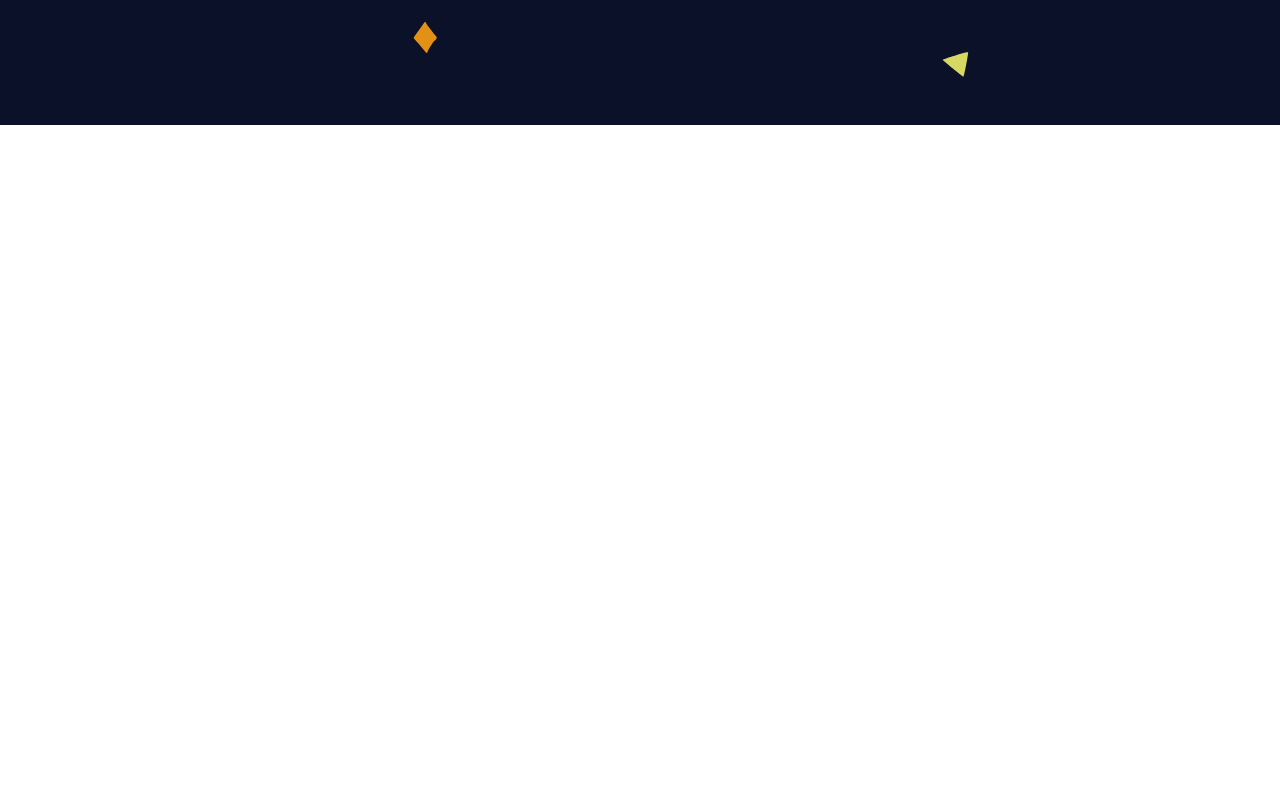
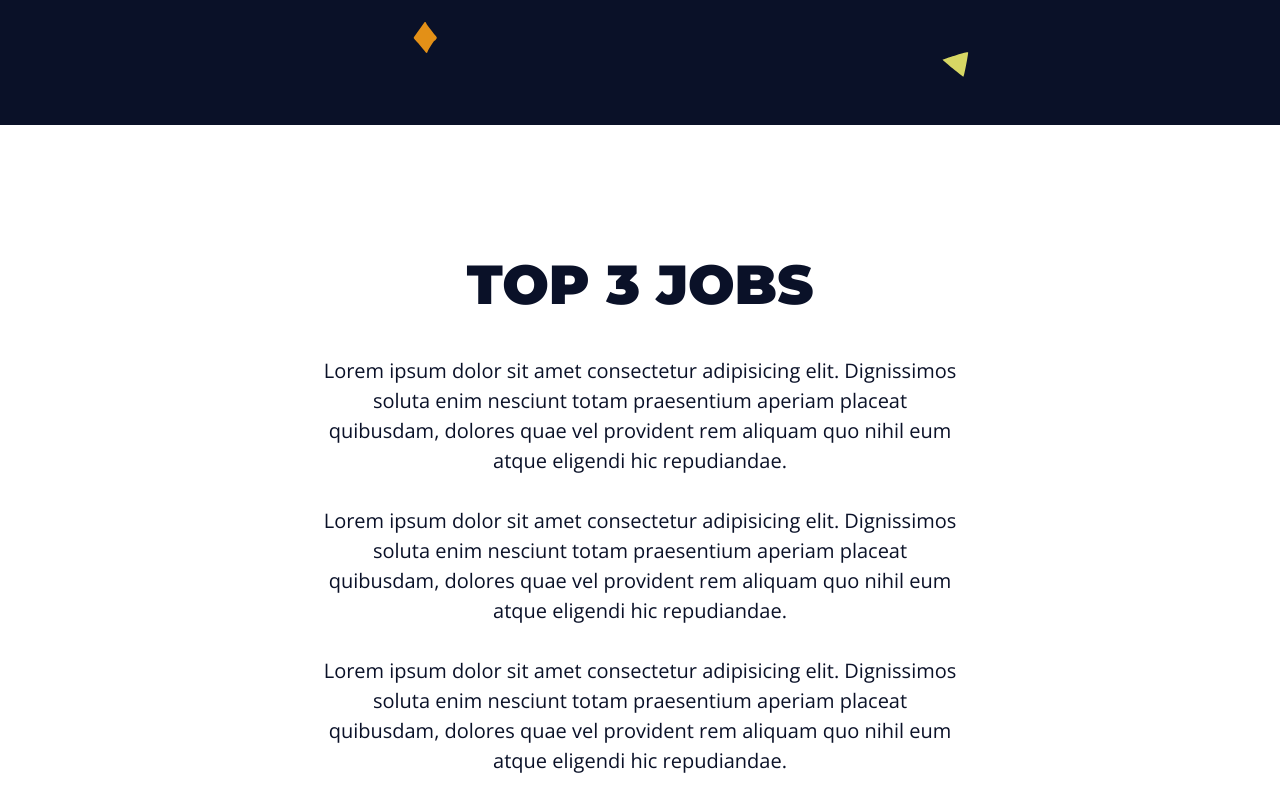
Before and after one commit to MatehsuCoutinho/aprendendohtmlcss, a plain HTML site: page index.html in a window 1280 px wide. Shown: the part 740-1552 px from the top of the page. Drawn offline with nearby package versions, Linux system fonts and the light colour scheme.

Commit message:
Section 3 jobs

```diff
--- a/assets/css/style.css
+++ b/assets/css/style.css
@@ -21,9 +21,13 @@ a:visited {
     text-decoration: none;
 }
 
+p{
+    margin: 3;
+}
 
 html {
     font-size: 62.5%;
+    scroll-behavior: smooth;
 }
 
 body {
@@ -81,6 +85,7 @@ h6 {
 
 .white-bg {
     background: var(--white-color);
+    color: var(--primary-color);
 }
 
 
@@ -190,3 +195,17 @@ intro-img {
     max-width: 100%;
     height: auto;
 }
+
+.top3-content{
+    max-width: 64rem;
+    display: flex;
+    flex-flow: column wrap;
+    justify-content: center;
+    height: 100vh;
+    text-align: center;
+}
+
+.top3-content h2{
+    text-transform: uppercase;
+    margin-bottom: 3rem;
+}
--- a/index.html
+++ b/index.html
@@ -17,8 +17,8 @@
 
             <nav>
                 <ul>
-                    <li><a href="#">Intro</a></li>
-                    <li><a href="#">Top 3</a></li>
+                    <li><a href="#intro">Intro</a></li>
+                    <li><a href="#top3">Top 3</a></li>
                     <li><a href="#">Gallery</a></li>
                     <li><a href="#">Work</a></li>
                     <li><a href="#">Contact</a></li>
@@ -30,7 +30,7 @@
 
     <div class="menu-spacing"></div>
 
-    <section class="intro main-bg section">
+    <section id="intro" class="intro main-bg section">
         <div class="main-content intro-content">
             <div class="intro-text-content">
                 <h2>January bring us firefox 85</h2>
@@ -46,8 +46,19 @@
         </div>
     </section>
 
-    <section class="white-bg section">
-
+    <section id="top3" class="white-bg section">
+        <div class="main-content top3-content">
+            <h2>Top 3 jobs</h2>
+            <p>Lorem ipsum dolor sit amet consectetur adipisicing elit. Dignissimos soluta enim nesciunt totam
+                praesentium aperiam placeat quibusdam, dolores quae vel provident rem aliquam quo nihil eum atque
+                eligendi hic repudiandae.</p><br>
+            <p>Lorem ipsum dolor sit amet consectetur adipisicing elit. Dignissimos soluta enim nesciunt totam
+                praesentium aperiam placeat quibusdam, dolores quae vel provident rem aliquam quo nihil eum atque
+                eligendi hic repudiandae.</p><br>
+            <p>Lorem ipsum dolor sit amet consectetur adipisicing elit. Dignissimos soluta enim nesciunt totam
+                praesentium aperiam placeat quibusdam, dolores quae vel provident rem aliquam quo nihil eum atque
+                eligendi hic repudiandae.</p><br>
+        </div>
     </section>
 </body>
 
```
